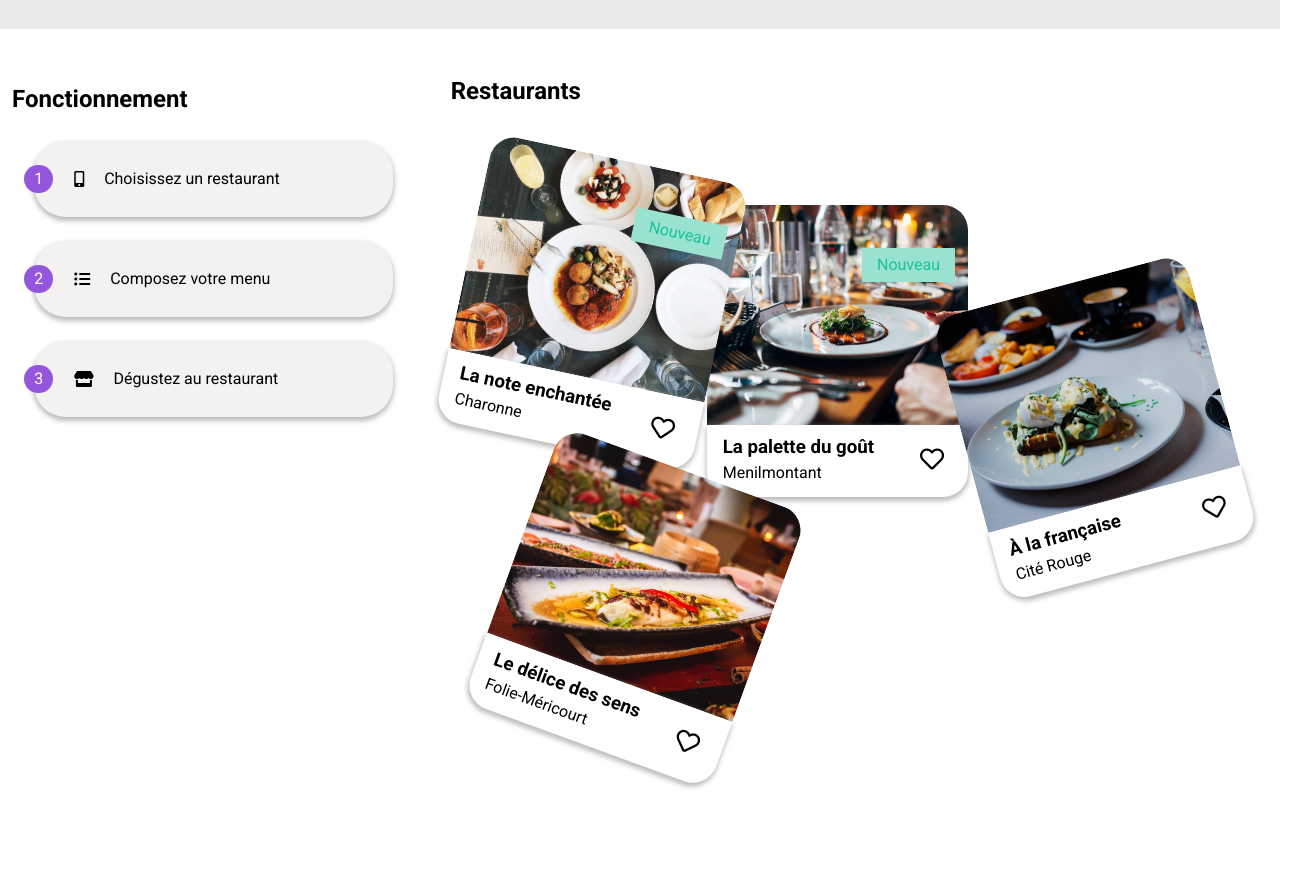
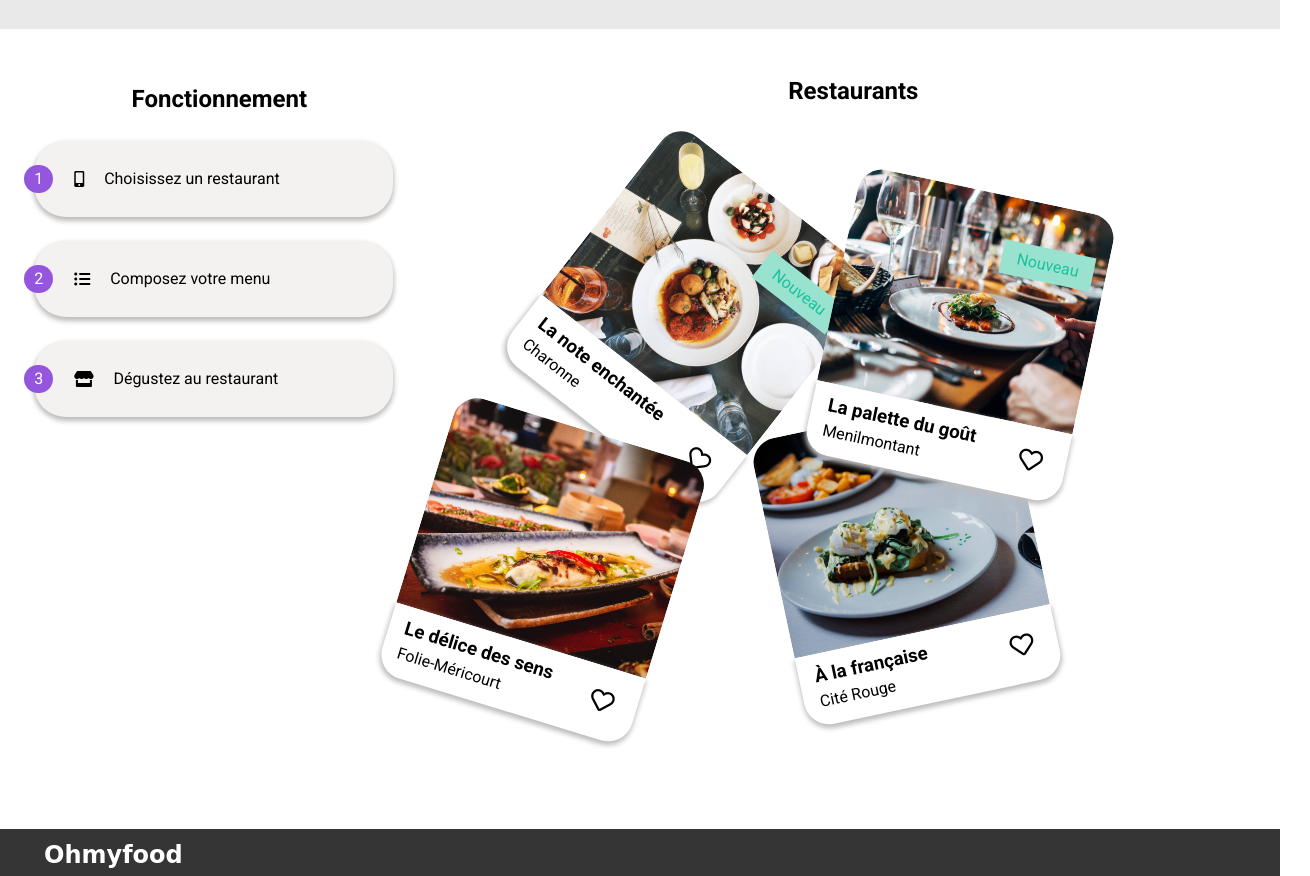
Before and after one commit to Makofi07/chrisBirikorang_3_07032021, a website: page index.html in a window 1280 px wide. Shown: the part 313-1189 px from the top of the page, 1310 px wide, since content can reach past the window. Drawn offline with Linux system fonts and the light colour scheme; a web font is replaced by a local one.

Commit message:
Page accueil desktop done

```diff
--- a/Sass/main.scss
+++ b/Sass/main.scss
@@ -372,12 +372,20 @@
   .running {
     flex: 1;
     margin-top: 2em;
+    &_title {
+      text-align: center;
+    }
   }
   .restaurant {
     flex: 2;
+    height: 800px;
     position: relative;
     background-color: transparent;
+    &_title {
+      text-align: center;
+    }
   }
+
   .card_link {
     position: absolute;
     z-index: 10;
@@ -395,25 +403,29 @@
       }
     }
     &_1 {
-      right: 17em;
-      top: 10em;
+      right: 7em;
+      top: 7em;
+      transform: rotate(12deg);
+      transform-origin: top left;
+      z-index: 11;
     }
     &_2 {
-      right: 30em;
-      top: 5em;
-      transform: rotate(12deg);
-      transform-origin: left top;
+      right: 20em;
+      top: 10em;
+      transform: rotate(38deg);
+      transform-origin: top;
     }
     &_3 {
-      right: 1em;
-      top: 12em;
-      transform: rotate(-15deg);
-      transform-origin: center right;
+      right: 15em;
+      top: 21em;
+      transform: rotate(-12deg);
+      transform-origin: top right;
     }
     &_4 {
-      right: 30em;
-      top: 26em;
-      transform: rotate(20deg);
+      right: 32em;
+      top: 21em;
+      transform: rotate(17deg);
+      transform-origin: top left;
     }
   }
 
```
Also changed, not shown: Public/css/style.css, 1 other file.
